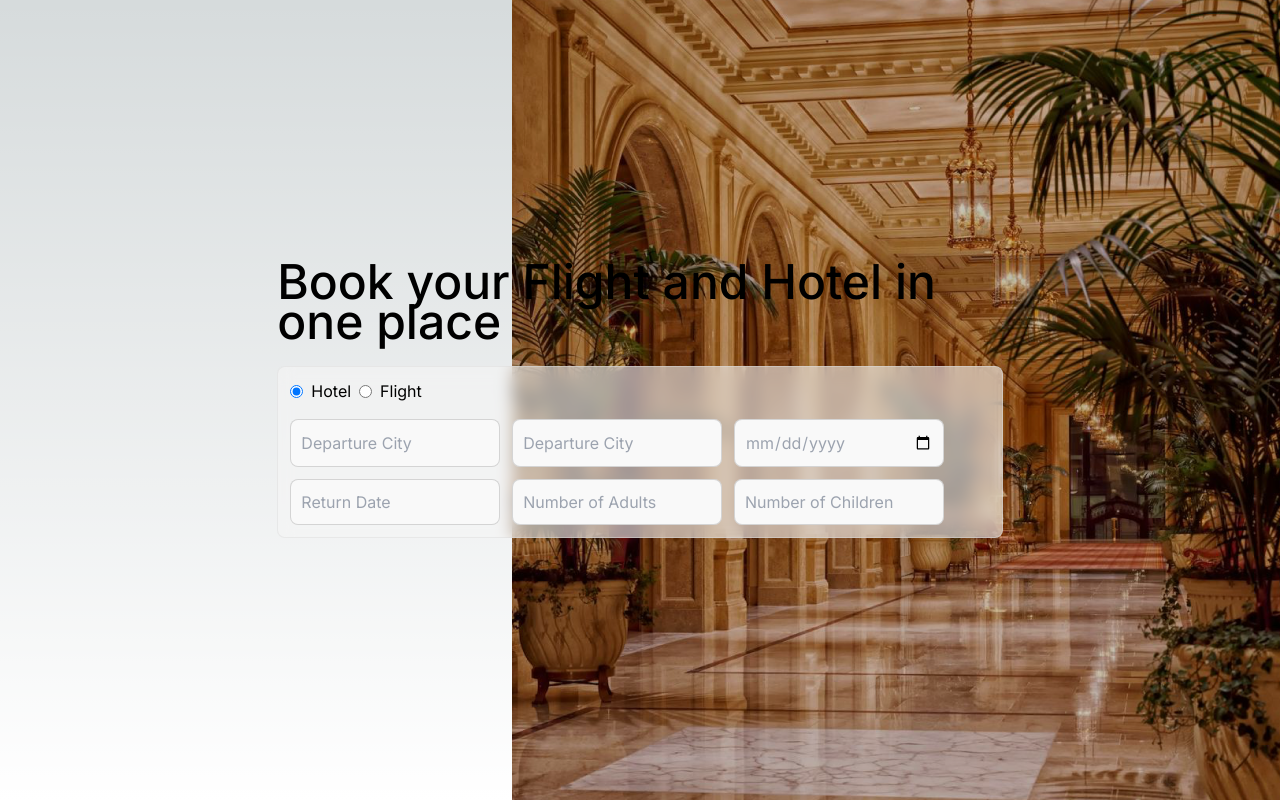
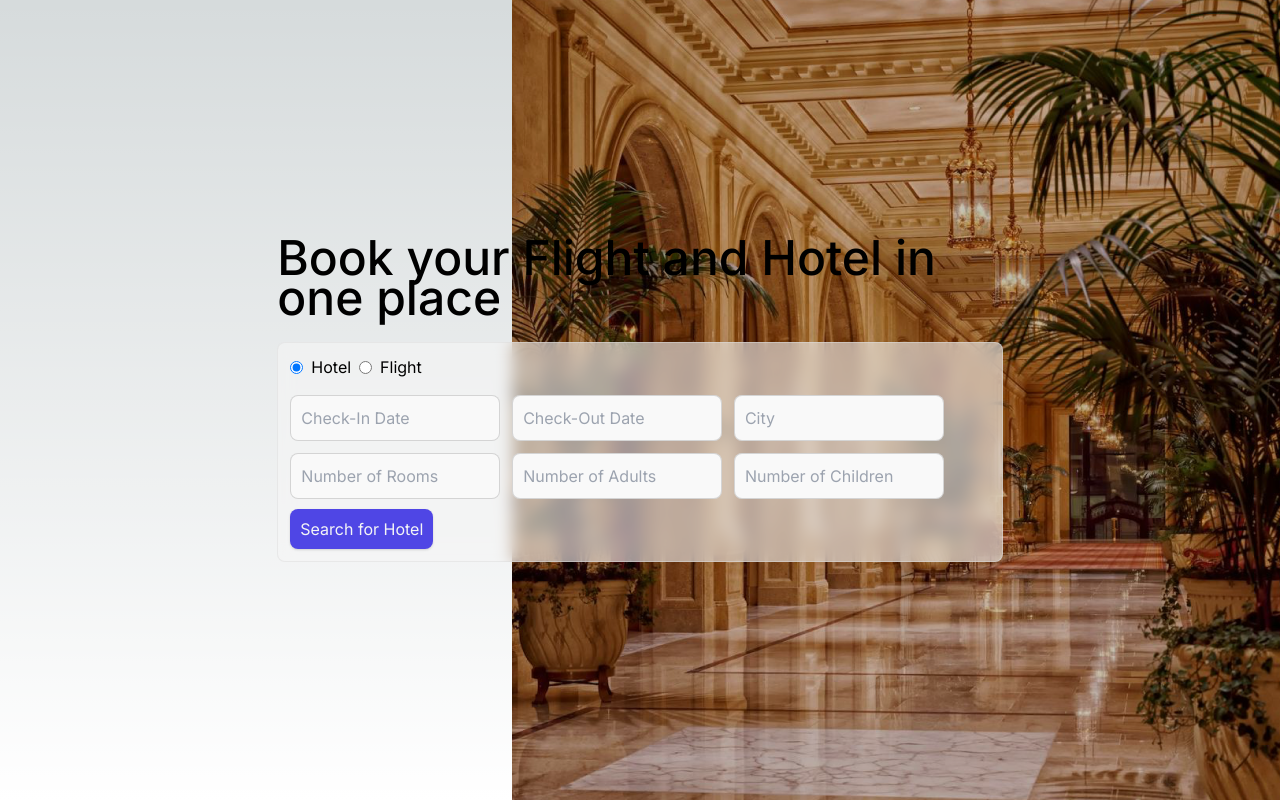
Before and after one commit to KamrulHasaanAnanda/next_venture, a Next.js app: page / in a window 1280 px wide. Both pictures are taken after a click on the radio button 296 px from the left and 391 px from the top of the page. Built offline with nearby package versions, Linux system fonts and the light colour scheme.

Commit message:
updated search btn

```diff
--- a/app/components/FlightComponent.jsx
+++ b/app/components/FlightComponent.jsx
@@ -1,8 +1,18 @@
+"use client";
 import { flightComponent, hotelComponent } from "@/utils/config";
-import React from "react";
+import React, { useState } from "react";
 import flight from "@/public/images/flight1.png";
 
 function FlightComponent({ changeComponent, componentNowState }) {
+  const [inputType, setInputType] = useState("text");
+
+  const handleFocus = () => {
+    setInputType("date");
+  };
+
+  const handleBlur = () => {
+    setInputType("text");
+  };
   return (
     <main
       className="flex min-h-screen flex-col items-center sm:bg-contain justify-center p-5 md:p-24 bg-no-repeat bg-right xl:bg-auto lg:bg-auto"
@@ -53,14 +63,18 @@ function FlightComponent({ changeComponent, componentNowState }) {
               placeholder="Departure City"
             />
             <input
-              type="date"
+              type={inputType}
               className="input-update"
+              onFocus={handleFocus}
+              onBlur={handleBlur}
               placeholder="Departure Date"
             />
 
             <input
-              type="text"
+              type={inputType}
               className="input-update"
+              onFocus={handleFocus}
+              onBlur={handleBlur}
               placeholder="Return Date"
             />
             <input
@@ -74,6 +88,8 @@ function FlightComponent({ changeComponent, componentNowState }) {
               placeholder="Number of Children"
             />
           </div>
+
+          <button className="search-btn">Search for Flight</button>
         </div>
       </div>
     </main>
--- a/app/components/HotelComponent.jsx
+++ b/app/components/HotelComponent.jsx
@@ -1,8 +1,18 @@
-import React from "react";
+"use client";
+import React, { useState } from "react";
 import hotel from "@/public/images/hotel.png";
 import { flightComponent, hotelComponent } from "@/utils/config";
 
 function HotelComponent({ changeComponent, componentNowState }) {
+  const [inputType, setInputType] = useState("text");
+
+  const handleFocus = () => {
+    setInputType("date");
+  };
+
+  const handleBlur = () => {
+    setInputType("text");
+  };
   return (
     <main
       className="flex min-h-screen flex-col items-center sm:bg-contain justify-center p-5 md:p-24 bg-no-repeat bg-right xl:bg-auto lg:bg-auto"
@@ -43,25 +53,25 @@ function HotelComponent({ changeComponent, componentNowState }) {
           </div>
           <div className="mt-4 flex gap-3 flex-wrap">
             <input
-              type="text"
+              type={inputType}
               className="input-update"
-              placeholder="Departure City"
+              onFocus={handleFocus}
+              onBlur={handleBlur}
+              placeholder="Check-In Date"
             />
             <input
-              type="text"
+              type={inputType}
               className="input-update"
-              placeholder="Departure City"
+              onFocus={handleFocus}
+              onBlur={handleBlur}
+              placeholder="Check-Out Date"
             />
-            <input
-              type="date"
-              className="input-update"
-              placeholder="Departure Date"
-            />
+            <input type="text" className="input-update" placeholder="City" />
 
             <input
               type="text"
               className="input-update"
-              placeholder="Return Date"
+              placeholder="Number of Rooms"
             />
             <input
               type="number"
@@ -74,6 +84,8 @@ function HotelComponent({ changeComponent, componentNowState }) {
               placeholder="Number of Children"
             />
           </div>
+
+          <button className="search-btn ">Search for Hotel</button>
         </div>
       </div>
     </main>
--- a/app/globals.css
+++ b/app/globals.css
@@ -54,8 +54,20 @@ padding:10px;
 width:30%;
 }
 
+.search-btn{
+  border-radius:  8px;
+background: #4F46E5;
+box-shadow: 0px 1px 3px 0px rgba(0, 0, 0, 0.10), 0px 1px 2px 0px rgba(0, 0, 0, 0.06);
+color: #F3F4F6;
+
+font-size: 16px;
+font-style: normal;
+font-weight: 400;
+line-height: 20px;
+margin-top:10px;
+padding:10px;
+}
 @media (max-width: 490px) {
-  /* Styles for screens with a width of 490 pixels or less */
   .input-update {
     width: 100%;
   }
```
